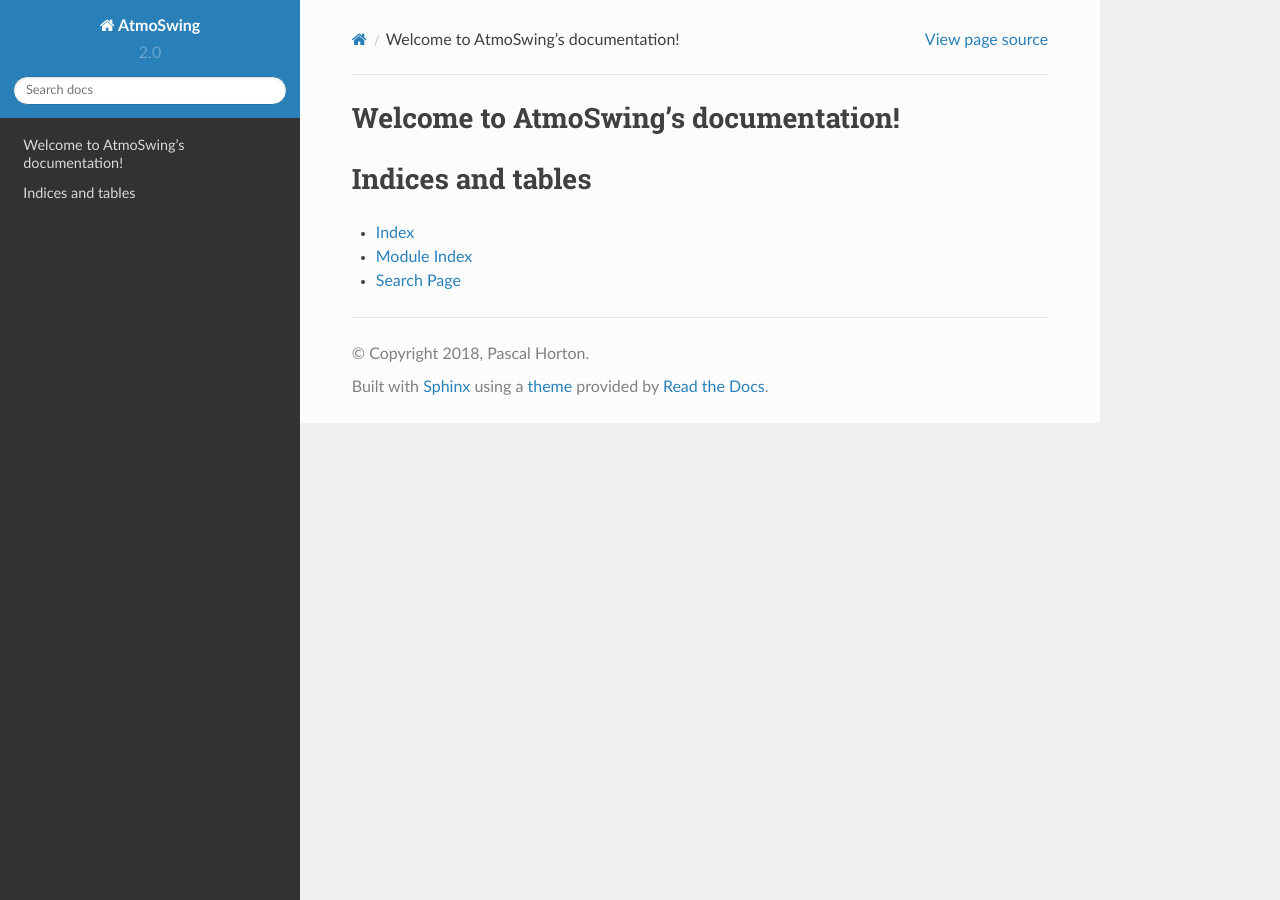
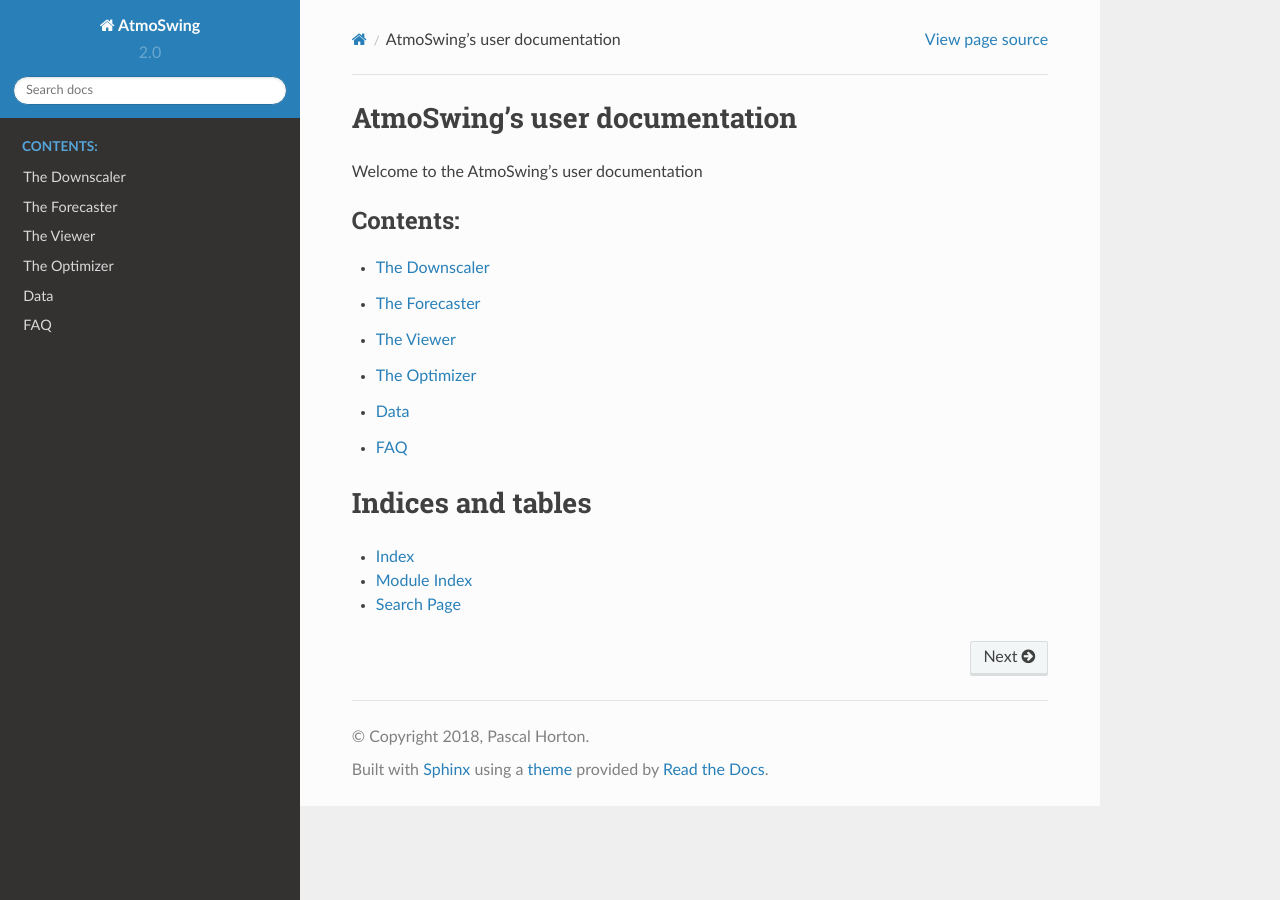
Before and after one commit to atmoswing/atmoswing-user-manual, a Sphinx documentation site: the page built from docs/index.rst, in a window 1280 px wide. Built offline with Sphinx 7.4.7 and the Read the Docs theme 2.0.0, drawn with Linux system fonts in a browser that asks for light colours.

Commit message:
Adding basic structure.

```diff
--- a/docs/index.rst
+++ b/docs/index.rst
@@ -3,13 +3,21 @@
    You can adapt this file completely to your liking, but it should at least
    contain the root `toctree` directive.
 
-Welcome to AtmoSwing's documentation!
+AtmoSwing's user documentation
 =====================================
+
+Welcome to the AtmoSwing's user documentation
 
 .. toctree::
    :maxdepth: 2
    :caption: Contents:
 
+   app-downscaler
+   app-forecaster
+   app-viewer
+   app-optimizer
+   data
+   faq
 
 
 Indices and tables
```
Also changed, not shown: docs/app-downscaler.rst (added, +11 -0 lines), docs/app-forecaster.rst (added, +11 -0 lines), docs/app-optimizer.rst (added, +11 -0 lines), docs/app-viewer.rst (added, +11 -0 lines), docs/data.rst (added, +11 -0 lines), docs/faq.rst (added, +11 -0 lines).
